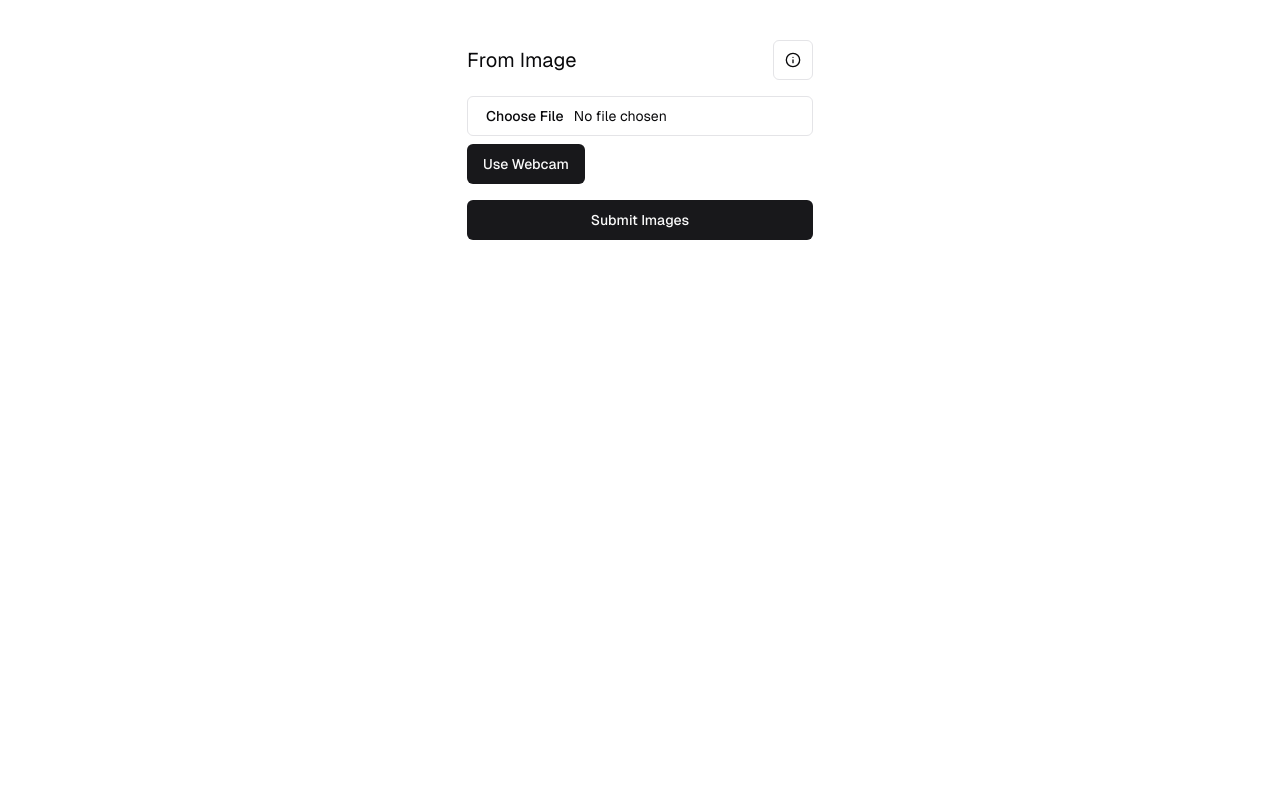
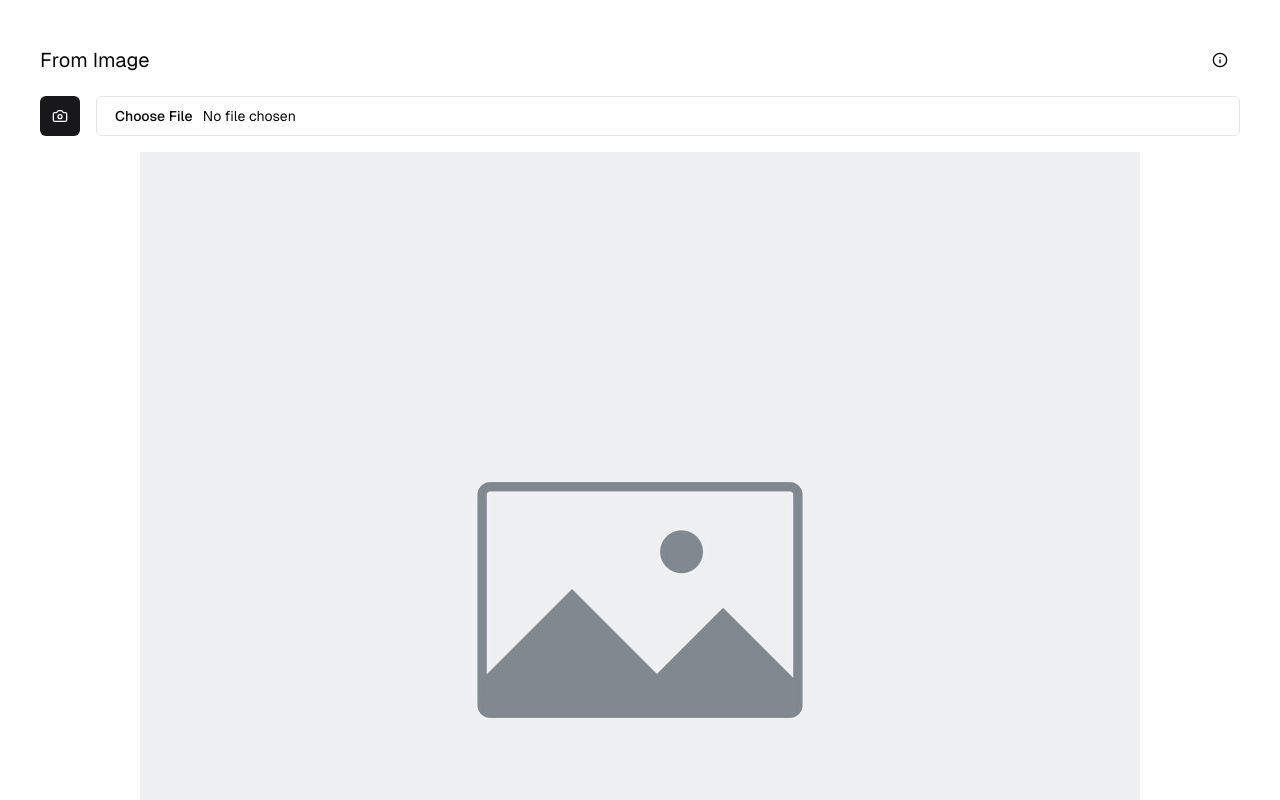
Before and after one commit to peicasey/carried-on, a Next.js app: page /scan in a window 1280 px wide. Shown: the top 800 px of the page. Built offline with nearby package versions, Linux system fonts and the light colour scheme.

Commit message:
ui is nicer

```diff
--- a/app/(scan)/scan/page.tsx
+++ b/app/(scan)/scan/page.tsx
@@ -25,26 +25,28 @@ export default function Page() {
   };
 
   return (
-    <div className="w-full p-10 flex items-center justify-center">
+    <div className="w-[100vw] min-h-[100vh] p-10 flex justify-center">
       <div className="flex flex-col gap-4">
         <div className="flex items-center justify-between">
           <h1 className="text-xl text-center">From Image</h1>
-          <Button variant="outline" size="icon">
+          <Button variant="ghost" size="icon">
             <InfoIcon />
           </Button>
         </div>
 
         <ImageUploader />
 
-        <Button onClick={fetchLabels} disabled={loading}>
+        {/* google image api.. TODO */}
+
+        {/* <Button onClick={fetchLabels} disabled={loading}>
           {loading ? "Loading..." : "Submit Images"}
-        </Button>
+        </Button> */}
 
-        <ul>
+        {/* <ul>
           {labels.map((label, index) => (
             <li key={index}>{label}</li>
           ))}
-        </ul>
+        </ul> */}
       </div>
     </div>
   );
--- a/components/image-uploader.tsx
+++ b/components/image-uploader.tsx
@@ -5,6 +5,7 @@ import Webcam from "react-webcam";
 import { Button } from "@/components/ui/button";
 import { Input } from "@/components/ui/input";
 import { analyzeImage } from "@/lib/actions";
+import { Camera, LoaderCircle, Sparkles } from "lucide-react";
 
 export function ImageUploader() {
   const [image, setImage] = useState<string | null>(null);
@@ -73,6 +74,7 @@ export function ImageUploader() {
   const handleFileUpload = async (
     event: React.ChangeEvent<HTMLInputElement>
   ) => {
+    setShowWebcam(false);
     const file = event.target.files?.[0];
     if (file) {
       const reader = new FileReader();
@@ -106,40 +108,73 @@ export function ImageUploader() {
   };
 
   return (
-    <div className="space-y-4">
+    <div className="space-y-4 h-full">
+      <div className="w-full flex gap-4 justify-between">
+        <Button
+          onClick={() => setShowWebcam(true)}
+          size="icon"
+          disabled={showWebcam}
+          className="px-4"
+        >
+          <Camera />
+        </Button>
+        <Input
+          type="file"
+          accept="image/*"
+          onChange={handleFileUpload}
+          ref={fileInputRef}
+          className="hover:cursor-pointer text-sm"
+        />
+      </div>
       {showWebcam ? (
-        <div className="space-y-2">
-          <Webcam
-            audio={false}
-            ref={webcamRef}
-            screenshotFormat="image/jpeg"
-            className="w-full"
-          />
-          <Button onClick={captureWebcam}>Capture Photo</Button>
+        <div className="w-full space-y-4">
+          <div className="flex items-center justify-center w-[calc(100vw-5rem)] h-[calc(75vw-5rem)] rounded-md z-10 absolute overflow-hidden">
+            <Webcam
+              audio={false}
+              ref={webcamRef}
+              screenshotFormat="image/jpeg"
+              classID="w-full"
+            />
+          </div>
+          <div className="bg-neutral-300 dark:bg-neutral-600 rounded-md flex items-center justify-center w-[calc(100vw-5rem)] h-[calc(75vw-5rem)] z-[-2]">
+            <LoaderCircle className="animate-spin" />
+          </div>
+          <div className="w-full flex items-center justify-center">
+            <Button onClick={captureWebcam}>
+              <Camera /> Capture Photo
+            </Button>
+          </div>
         </div>
       ) : (
-        <div className="space-y-2">
-          <Input
-            type="file"
-            accept="image/*"
-            onChange={handleFileUpload}
-            ref={fileInputRef}
-          />
-          <Button onClick={() => setShowWebcam(true)}>Use Webcam</Button>
-        </div>
-      )}
-      {image && (
-        <div className="space-y-2">
-          <img
-            src={image || "/placeholder.svg"}
-            alt="Uploaded"
-            className="max-w-full h-auto"
-          />
-          <Button onClick={handleAnalyze} disabled={isLoading}>
-            {isLoading ? "Analyzing..." : "Analyze Image"}
+        <div className="w-full flex flex-col items-center gap-4">
+          {image ? (
+            <div className="flex items-center justify-center rounded-md w-[calc(100vw-5rem)] h-[calc(75vw-5rem)] overflow-hidden">
+              <img
+                src={image || "/placeholder.png"}
+                alt="Uploaded"
+                className="max-w-full h-auto rounded-md"
+              />
+            </div>
+          ) : (
+            <div className="flex items-center justify-center rounded-md w-[calc(100vw-5rem)] h-[calc(75vw-5rem)] overflow-hidden">
+              <img
+                src="/placeholder.png"
+                alt="Uploaded"
+                className="max-w-full h-auto rounded-md"
+              />
+            </div>
+          )}
+          <Button
+            onClick={handleAnalyze}
+            disabled={!image || isLoading}
+            size="lg"
+            className="hover:bg-gradient-to-r from-indigo-500 from-10% via-sky-500 via-30% to-emerald-500 to-90% duraton-500"
+          >
+            <Sparkles /> {isLoading ? "Analyzing..." : "Analyze Image"}
           </Button>
         </div>
       )}
+
       {analysis && (
         <div className="mt-4 p-4 bg-gray-100 rounded-md">
           <h3 className="font-semibold mb-2">Analysis Result:</h3>
```
Also changed, not shown: public/placeholder.png (added).
